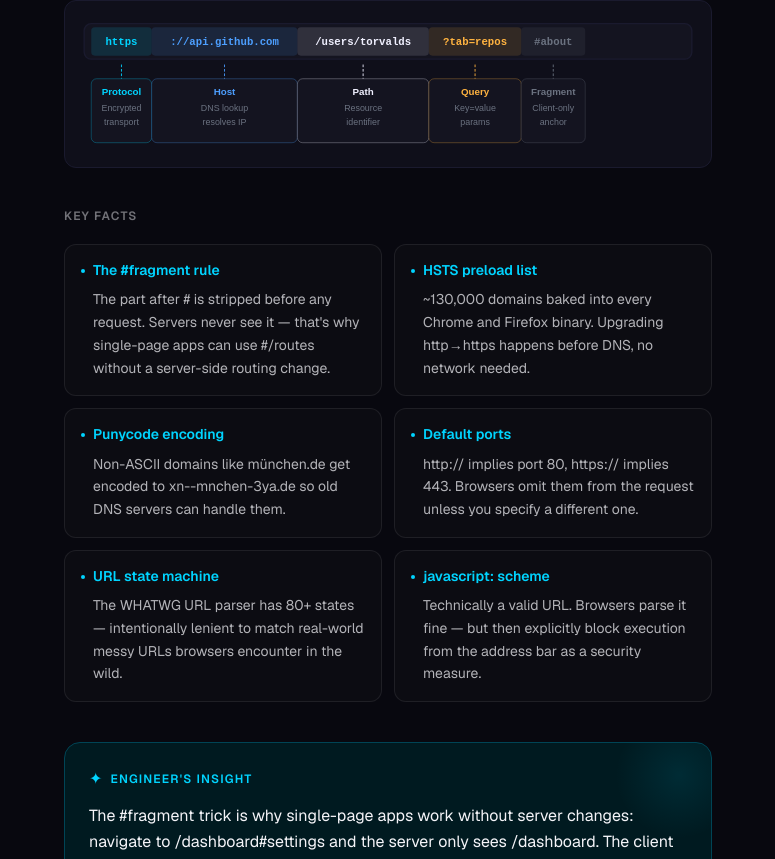
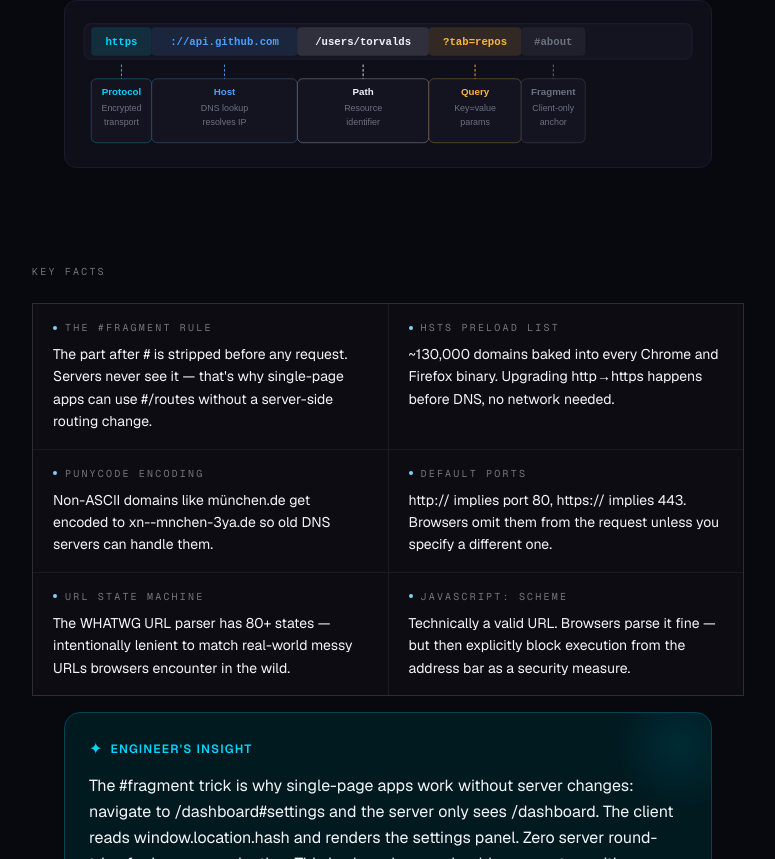
Before and after one commit to pavankoka1/web-fundamentals, a Next.js app: page /steps/01-network/url-parsing in a window 1280 px wide. Shown: the part 1141-2000 px from the top of the page, without its empty margins (284-1059 px from the left). Built offline with nearby package versions, Linux system fonts and the light colour scheme.

Commit message:
refactor: FactsGrid adopts Direction D

```diff
--- a/src/components/topic/FactsGrid.tsx
+++ b/src/components/topic/FactsGrid.tsx
@@ -1,31 +1,37 @@
 'use client'
 import { motion } from 'framer-motion'
 import type { Topic } from '@/data/topics'
-import { phaseColor } from '@/lib/phaseColors'
+import { stagger, fadeUp } from '@/lib/motion'
 
 export default function FactsGrid({ topic }: { topic: Topic }) {
-  const color = phaseColor(topic.phase)
   return (
     <motion.section
-      initial={{ opacity: 0, y: 16 }} whileInView={{ opacity: 1, y: 0 }}
-      viewport={{ once: true }} transition={{ duration: 0.5, delay: 0.15 }}
-      className="px-8 py-6">
-      <h2 className="text-xs font-semibold tracking-widest uppercase mb-5"
-        style={{ color: 'var(--color-text-muted)' }}>Key Facts</h2>
-      <div className="grid grid-cols-1 sm:grid-cols-2 gap-3">
-        {topic.facts.map(([label, value], i) => (
-          <motion.div key={label}
-            initial={{ opacity: 0, y: 8 }} whileInView={{ opacity: 1, y: 0 }}
-            viewport={{ once: true }} transition={{ duration: 0.3, delay: i * 0.04 }}
-            className="rounded-xl p-4 group"
-            style={{ background: 'var(--color-surface)', border: '1px solid var(--color-border)' }}>
-            <div className="flex items-start gap-2 mb-2">
-              <div className="w-1 h-1 rounded-full mt-2 flex-shrink-0" style={{ background: color.accent }} />
-              <div className="text-sm font-semibold leading-snug" style={{ color: color.accent }}>
+      initial="hidden"
+      whileInView="visible"
+      viewport={{ once: true, margin: '-80px' }}
+      variants={stagger(0.05)}
+      className="mt-20"
+    >
+      <motion.h2
+        variants={fadeUp}
+        className="mb-6 font-mono text-[10px] uppercase tracking-[0.22em] text-[color:var(--color-text-muted)]"
+      >
+        Key Facts
+      </motion.h2>
+      <div className="grid grid-cols-1 md:grid-cols-2 gap-px bg-[color:var(--color-border)] border border-[color:var(--color-border)]">
+        {topic.facts.map(([label, value]) => (
+          <motion.div
+            key={label}
+            variants={fadeUp}
+            className="px-5 py-4 bg-[color:var(--color-surface)]"
+          >
+            <div className="flex items-center gap-2 mb-2">
+              <span className="w-1 h-1 rounded-full bg-[color:var(--color-accent)]" />
+              <div className="font-mono text-[10px] uppercase tracking-[0.22em] text-[color:var(--color-text-muted)]">
                 {label}
               </div>
             </div>
-            <div className="text-sm leading-relaxed pl-3" style={{ color: 'var(--color-text-secondary)' }}>
+            <div className="text-[14px] leading-[1.6] text-[color:var(--color-text-primary)]">
               {value}
             </div>
           </motion.div>
```
